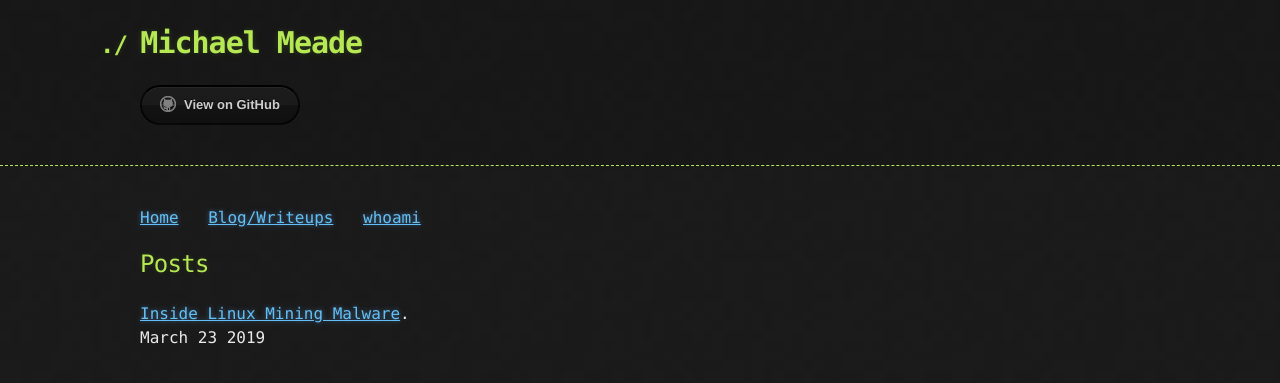
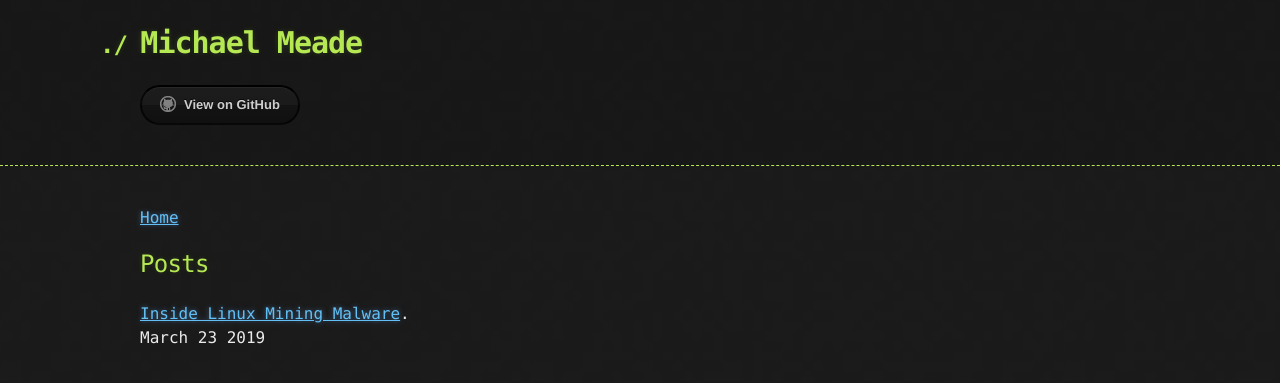
Before and after one commit to Michael-Meade/MinerFind, a Jekyll site: the page built from index.md, in a window 1280 px wide. Shown: the top 383 px of the page. Built offline with Jekyll 4.4.1, drawn with Linux system fonts in a browser that asks for light colours; our own code applies the rules of GitHub Pages for plain Markdown files; the repository's description, which GitHub fills in, is left out.

Commit message:
Update index.md

```diff
--- a/index.md
+++ b/index.md
@@ -1,6 +1,4 @@
 <a href="https://michael-meade.github.io/" style='margin-right:20px'>Home</a>
-<a href="/posts/index.html" style='margin-right:20px'>Blog/Writeups</a>
-<a href="/whoami/">whoami</a>
 ## Posts
 
 [Inside Linux Mining Malware](./LinuxMalware.md).<br>
```
